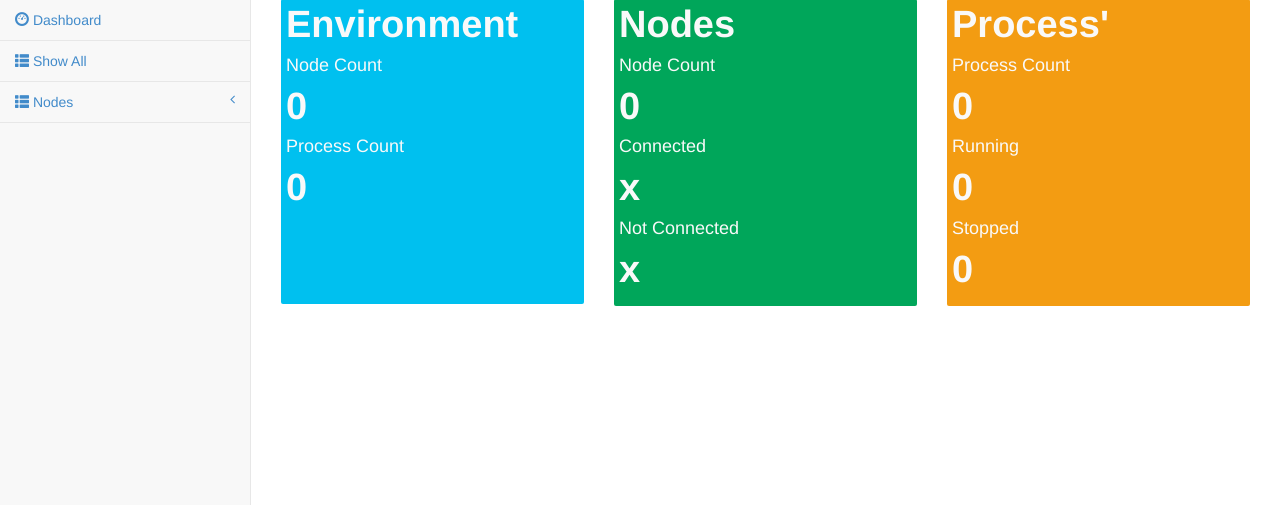
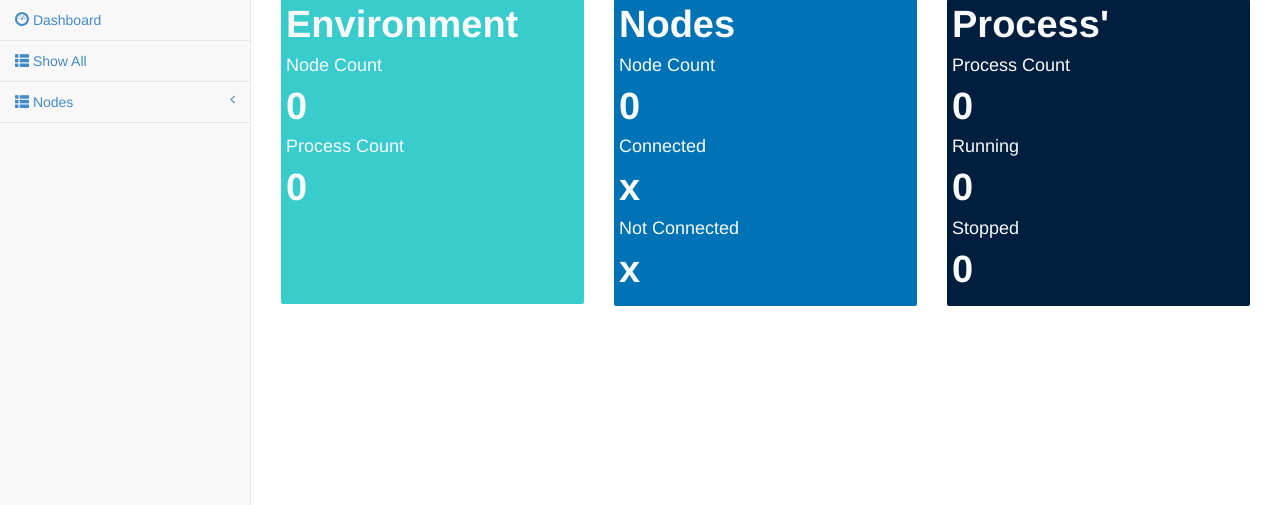
Before and after one commit to gamegos/cesi, a Flask app: page / in a window 1280 px wide. Shown: the part 51-556 px from the top of the page. Run offline with Flask 2, Linux system fonts and the light colour scheme; a user stored in the database is signed in; some libraries are stand-ins or nearby versions.

Commit message:
Cosmetics

```diff
--- a/web/templates/index.html
+++ b/web/templates/index.html
@@ -147,7 +147,7 @@
                     <div class="dash">
                         <div class="row">
                             <div class="col-lg-4 col-xs-4">
-                                <div class="small-box bg-aqua">
+                                <div class="small-box bg-teal">
                                     <div class="inner">
                                         <h3>Environment</h3>
                                         <h4> Node Count </h4>
@@ -159,7 +159,7 @@
                                 </div>
                             </div><!-- ./col -->
                             <div class="col-lg-4 col-xs-4">
-                                <div class="small-box bg-green">
+                                <div class="small-box bg-blue">
                                     <div class="inner">
                                         <h3>Nodes</h3>
                                         <h4> Node Count </h4>
@@ -173,7 +173,7 @@
                             </div><!-- ./col -->
                             <div class="col-lg-4 col-xs-4">
                                 <!-- small box -->
-                                <div class="small-box bg-yellow">
+                                <div class="small-box bg-navy">
                                     <div class="inner">
                                         <h3>Process'</h3>
                                         <h4> Process Count </h4>
```
Also changed, not shown: web/userinfo.db, 1 other file.
